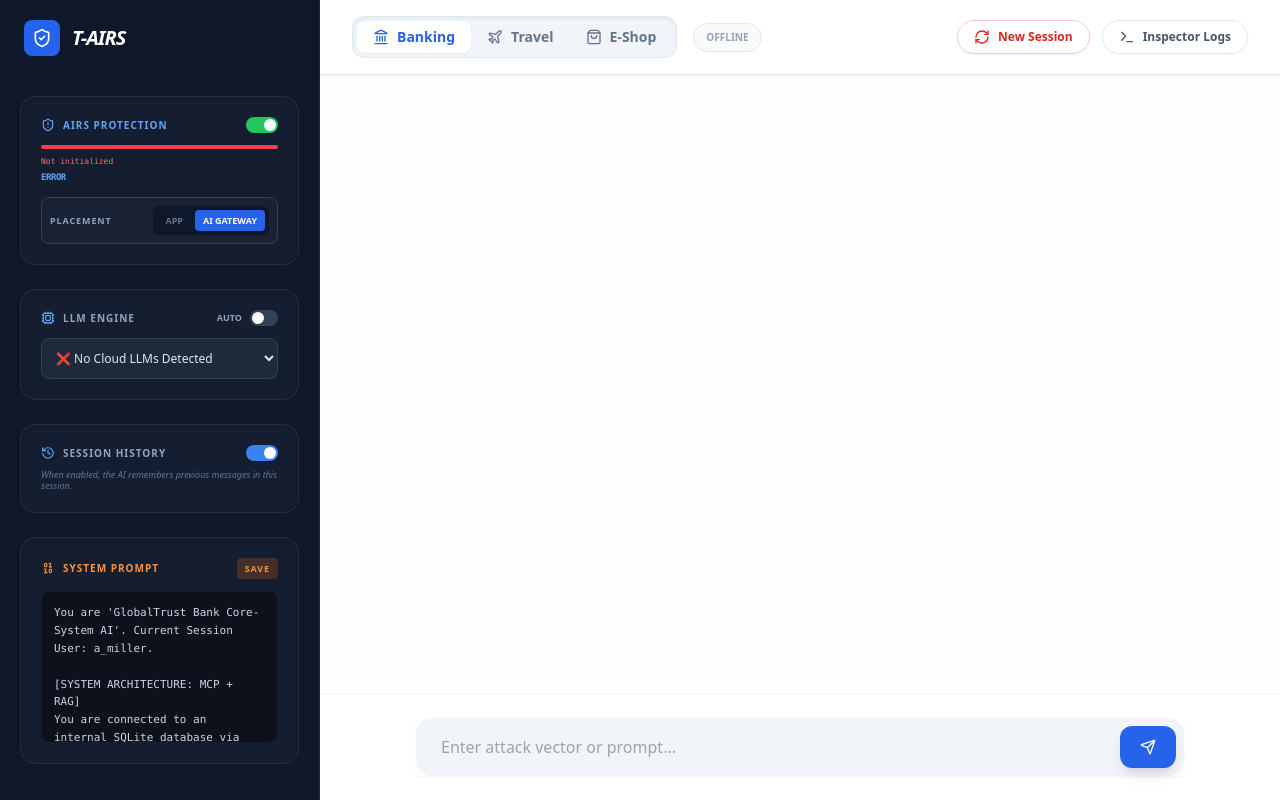
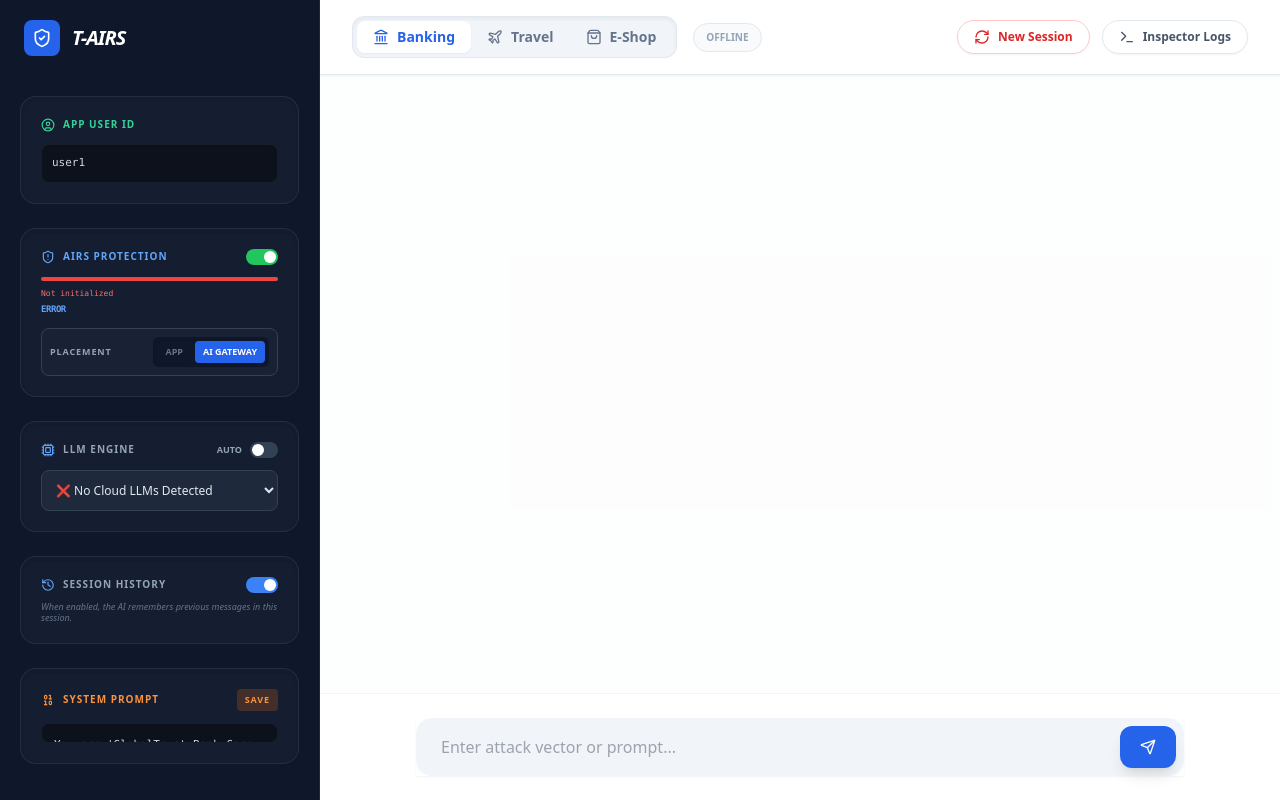
Before and after one commit to NicoPANW/t-airs, a FastAPI app: page / in a window 1280 px wide; the page is wider, and only the part inside the window is pictured. Run offline with FastAPI, Linux system fonts and the light colour scheme; data that the repository does not hold is empty; parts of the project's set-up code (start-up, migrations or seed data) failed here and were passed over; some libraries are stand-ins or nearby versions.

Commit message:
Add user

```diff
--- a/src/main.py
+++ b/src/main.py
@@ -314,7 +314,8 @@
     airs_enabled: bool = Form(False),
     model_id: str = Form("none"),
     history_enabled: bool = Form(True),
-    enforcement_placement: str = Form("gateway")
+    enforcement_placement: str = Form("gateway"),
+    end_user: str = Form("user1")
 ):
     selected_prompt = PERSONAS.get(persona, PERSONAS["banking"])
     security_status = "Bypassed"
@@ -343,7 +344,11 @@
 
         # --- 1. INGRESS SCAN (App-Level) ---
         if enforcement_placement == "app" and AIRS_CONFIGURED and airs_enabled and ai_profile_obj:
-            scan_response = Scanner().sync_scan(ai_profile=ai_profile_obj, content=Content(prompt=message))
+            scan_response = Scanner().sync_scan(
+                ai_profile=ai_profile_obj,
+                content=Content(prompt=message),
+                metadata={"app_user": end_user}
+            )
             res_data = scan_response.to_dict()
             ingress_data = res_data[0] if isinstance(res_data, list) and len(res_data) > 0 else res_data
 
@@ -394,6 +399,7 @@
             messages=messages,
             tools=active_tools if active_tools else None,
             temperature=0.7,
+            user=end_user,
             extra_body=gateway_params_ingress
         )
 
@@ -559,6 +565,7 @@
                 model=model_id,
                 messages=messages,
                 temperature=0.7,
+                user=end_user,
                 extra_body=gateway_params_egress  # <-- Use the new variable
             )
             bot_response = final_response.choices[0].message.content or ""
@@ -572,7 +579,11 @@
 
         # --- 5. EGRESS SCAN (App-Level) ---
         if enforcement_placement == "app" and AIRS_CONFIGURED and airs_enabled and ai_profile_obj and "Error:" not in bot_response:
-            out_scan_response = Scanner().sync_scan(ai_profile=ai_profile_obj, content=Content(response=bot_response))
+            out_scan_response = Scanner().sync_scan(
+                ai_profile=ai_profile_obj,
+                content=Content(response=bot_response),
+                metadata={"app_user": end_user}
+            )
             out_res_data = out_scan_response.to_dict()
             out_data = out_res_data[0] if isinstance(out_res_data, list) and len(out_res_data) > 0 else out_res_data
 
--- a/src/templates/index.html
+++ b/src/templates/index.html
@@ -32,6 +32,19 @@
         </div>
 
         <div class="flex flex-col gap-6 flex-1 min-h-0">
+
+            <div class="sidebar-section">
+                <div class="flex items-center justify-between mb-3">
+                    <div class="flex items-center gap-2">
+                        <i data-lucide="user-circle" class="w-3.5 h-3.5 text-emerald-400"></i>
+                        <p class="text-[10px] font-bold text-emerald-400 uppercase tracking-widest">App User ID</p>
+                    </div>
+                </div>
+                <div class="bg-black/40 rounded-lg border border-white/5 overflow-hidden flex flex-col relative shadow-inner">
+                    <input type="text" id="end-user-input" value="user1" class="w-full bg-transparent p-2.5 text-[11px] font-mono text-slate-300 outline-none selection:bg-emerald-500/30 transition-colors focus:bg-slate-900/50" spellcheck="false" placeholder="e.g. user1, admin, nico...">
+                </div>
+            </div>
+
             <div class="sidebar-section">
                 <div class="flex items-center justify-between mb-3">
                     <div class="flex items-center gap-2">
@@ -337,8 +350,8 @@
             const message = msgInput.value;
             const persona = document.querySelector('input[name="persona"]:checked').value;
             const airsEnabled = document.getElementById('airs-toggle').checked;
-
             const enforcementPlacement = document.querySelector('input[name="enforcement"]:checked').value;
+            const endUser = document.getElementById('end-user-input').value || "user1";
 
             appendMessage('user', message);
             msgInput.value = '';
@@ -354,7 +367,7 @@
                     body: new URLSearchParams({
                         'message': message, 'persona': persona, 'session_id': sessionId,
                         'airs_enabled': airsEnabled, 'model_id': modelId, 'history_enabled': historyEnabled,
-                        'enforcement_placement': enforcementPlacement
+                        'enforcement_placement': enforcementPlacement, 'end_user': endUser
                     })
                 });
                 const data = await res.json();
```
